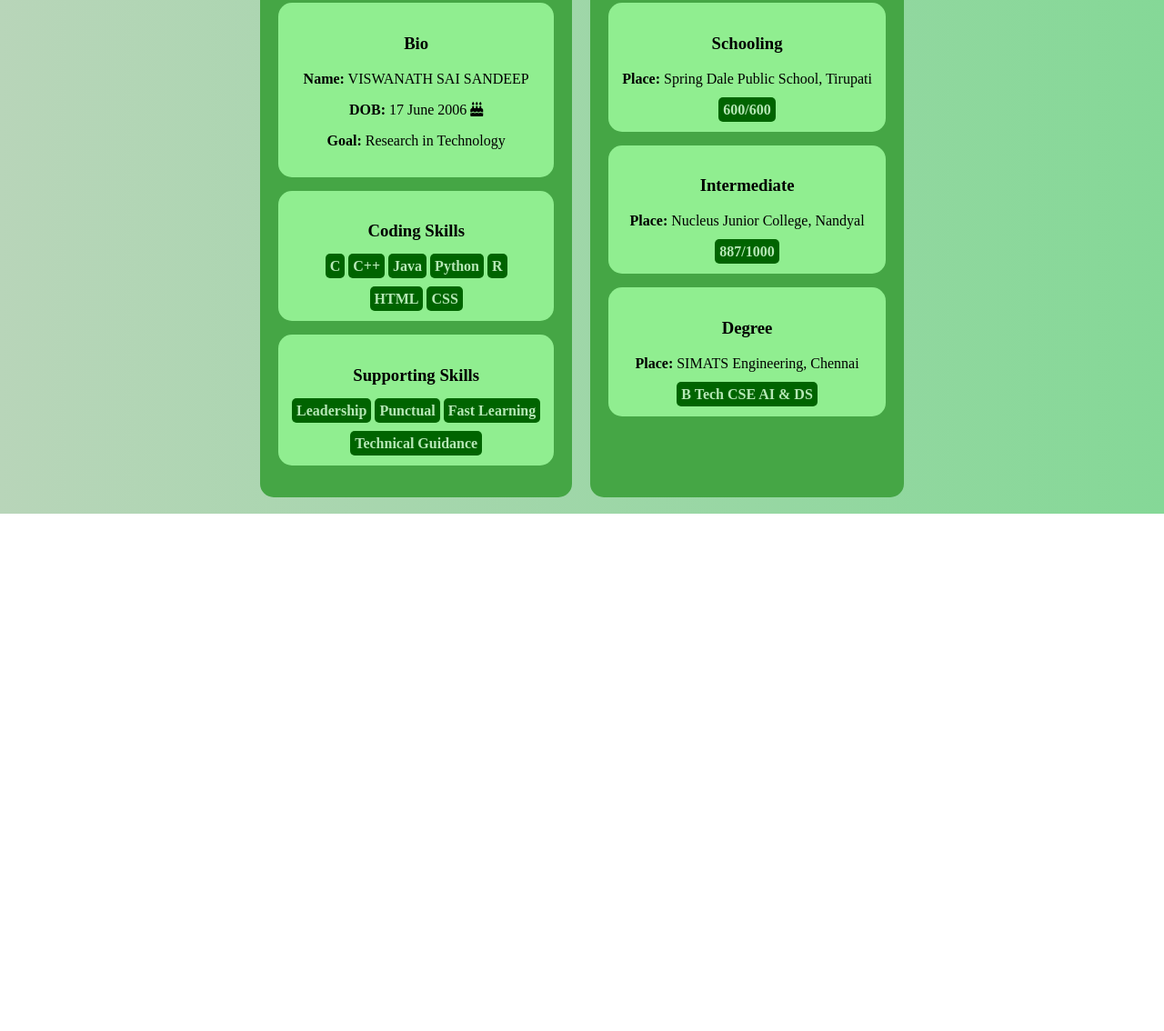
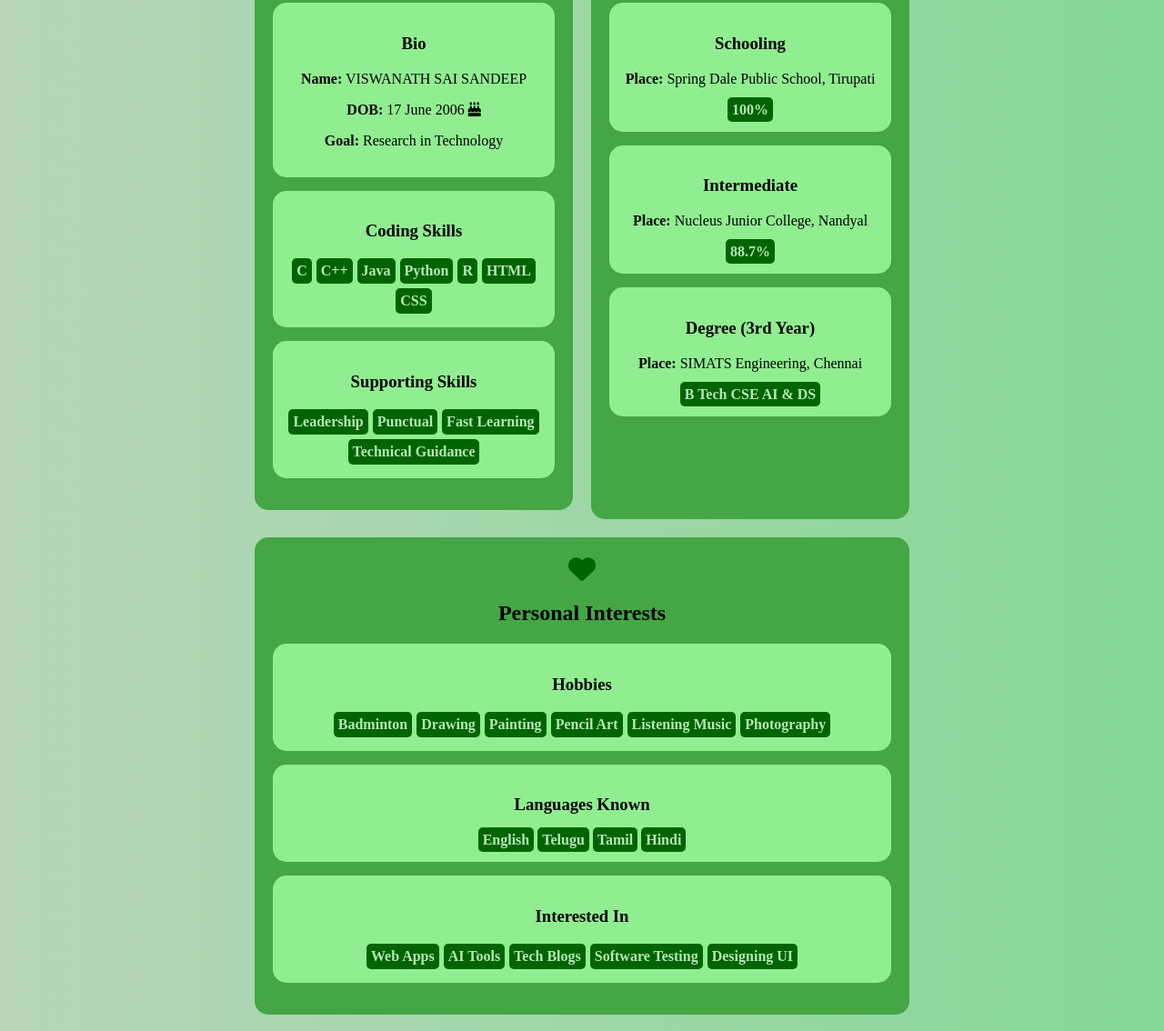
Before and after one commit to ViswanathSaiSandeep/Sai-Port, a plain HTML site: page index.html in a window 1280 px wide. Shown: the part 945-2079 px from the top of the page at 91% size. Before the commit the page ends 1510 px from the top, so only its background shows below. Drawn offline with nearby package versions, Linux system fonts and the light colour scheme; a web font is replaced by a local one.

Commit message:
about section ui fixex

```diff
--- a/index.html
+++ b/index.html
@@ -56,26 +56,6 @@
     <h1 class="aboutdisp">About Me</h1>
     <div id="about" class="about">
 
-        <div class="edu-journey card">
-            <i class="fa-solid fa-user-graduate icon"></i>
-            <h2>Educational Journey</h2>
-            <div class="edu">
-                <h3>Schooling</h3>
-                <p><b>Place:</b> Spring Dale Public School, Tirupati</p>
-                <a class="Score">600/600</a>
-            </div>
-            <div class="edu">
-                <h3>Intermediate</h3>
-                <p><b>Place:</b> Nucleus Junior College, Nandyal</p>
-                <a class="Score">887/1000</a>
-            </div>
-            <div class="edu">
-                <h3>Degree</h3>
-                <p><b>Place:</b> SIMATS Engineering, Chennai</p>
-                <a class="Score">B Tech CSE AI & DS</a>
-            </div>
-            <br> <br> <br>
-        </div>
         <div class="about-journey card">
             <i class="fa-solid fa-circle-user icon"></i>
             <h2>Introduction</h2>
@@ -87,14 +67,63 @@
             </div>
             <div class="edu">
                 <h3>Coding Skills</h3>
-                <a class="Score">C</a> <a class="Score">C++</a> <a class="Score">Java</a> <a class="Score">Python</a> <a class="Score">R</a> <br> <br> <a class="Score">HTML</a> <a class="Score">CSS</a>
+                <div class="option">
+                    <a class="Score">C</a> <a class="Score">C++</a> <a class="Score">Java</a> <a class="Score">Python</a> <a class="Score">R</a> <a class="Score">HTML</a> <a class="Score">CSS</a>
+                </div>
             </div>
             <div class="edu">
                 <h3>Supporting Skills</h3>
-                <a class="Score">Leadership</a> <a class="Score">Punctual</a> <a class="Score">Fast Learning</a> <br> <br>
-                <a class="Score">Technical Guidance</a>
+                <div class="option">
+                    <a class="Score">Leadership</a> <a class="Score">Punctual</a> <a class="Score">Fast Learning</a>
+                    <a class="Score">Technical Guidance</a>
+                </div>
             </div>
         </div>
+
+        <div class="edu-journey card">
+            <i class="fa-solid fa-user-graduate icon"></i>
+            <h2>Educational Journey</h2>
+            <div class="edu">
+                <h3>Schooling</h3>
+                <p><b>Place:</b> Spring Dale Public School, Tirupati</p>
+                <a class="Score">100%</a>
+            </div>
+            <div class="edu">
+                <h3>Intermediate</h3>
+                <p><b>Place:</b> Nucleus Junior College, Nandyal</p>
+                <a class="Score">88.7%</a>
+            </div>
+            <div class="edu">
+                <h3>Degree (3rd Year)</h3>
+                <p><b>Place:</b> SIMATS Engineering, Chennai</p>
+                <a class="Score">B Tech CSE AI & DS</a> <br>
+            </div>
+            <br> <br> <br>
+        </div>
+
+        <div class="other-journey card">
+            <i class="fa-solid fa-heart icon"></i>
+            <h2>Personal Interests</h2>
+            <div class="edu">
+                <h3>Hobbies</h3>
+                <div class="option">
+                    <a class="Score">Badminton</a> <a class="Score">Drawing</a> <a class="Score">Painting</a>
+                    <a class="Score">Pencil Art</a> <a class="Score">Listening Music</a>
+                    <a class="Score">Photography</a>
+                </div>
+            </div>
+            <div class="edu">
+                <h3>Languages Known</h3>
+                <a class="Score">English</a> <a class="Score">Telugu</a> <a class="Score">Tamil</a> <a class="Score">Hindi</a>
+            </div>
+            <div class="edu">
+                <h3>Interested In</h3>
+                <div class="option">
+                    <a class="Score">Web Apps</a> <a class="Score">AI Tools</a> <a class="Score">Tech Blogs</a> <a class="Score">Software Testing</a> <a class="Score">Designing UI</a>
+                </div>
+            </div>
+        </div>
+
     </div> <br>
     <script src="https://cdn.jsdelivr.net/npm/typed.js@2.0.12"></script>
     <script src="script.js"></script>
--- a/style.css
+++ b/style.css
@@ -151,7 +151,8 @@ span{
 }
 .about{
     display: grid;
-    grid-template-areas: "intro education";
+    grid-template-areas: "intro education"
+                        "other other";
     column-gap: 20px;
     row-gap:20px ;
     justify-content: center;
@@ -168,6 +169,7 @@ span{
     padding: 20px;
     border-radius: 15px;
     text-align: center;
+    width: 310px;
 }
 .Score{
     background-color: darkgreen;
@@ -189,13 +191,22 @@ span{
     margin-bottom: 15px;
 }
 .edu-journey{
+    height: 645px;
     grid-area: education;
 }
 .about-journey{
     grid-area: intro;
 }
 .other-journey{
+    width: 680px;
     grid-area: other;
+}
+.option{
+    display: flex;
+    flex-wrap: wrap;
+    justify-content: center;
+    align-items: center;
+    gap: 5px;
 }
 @media(max-width: 768px){
     .nav-item{
@@ -234,7 +245,10 @@ span{
     .about{
         text-align: center;
         display: flex;
-        flex-direction: column-reverse;
+        flex-direction: column;
         align-items: center;
     }
+    .other-journey{
+        width: 310px;
+    }
 }
```
